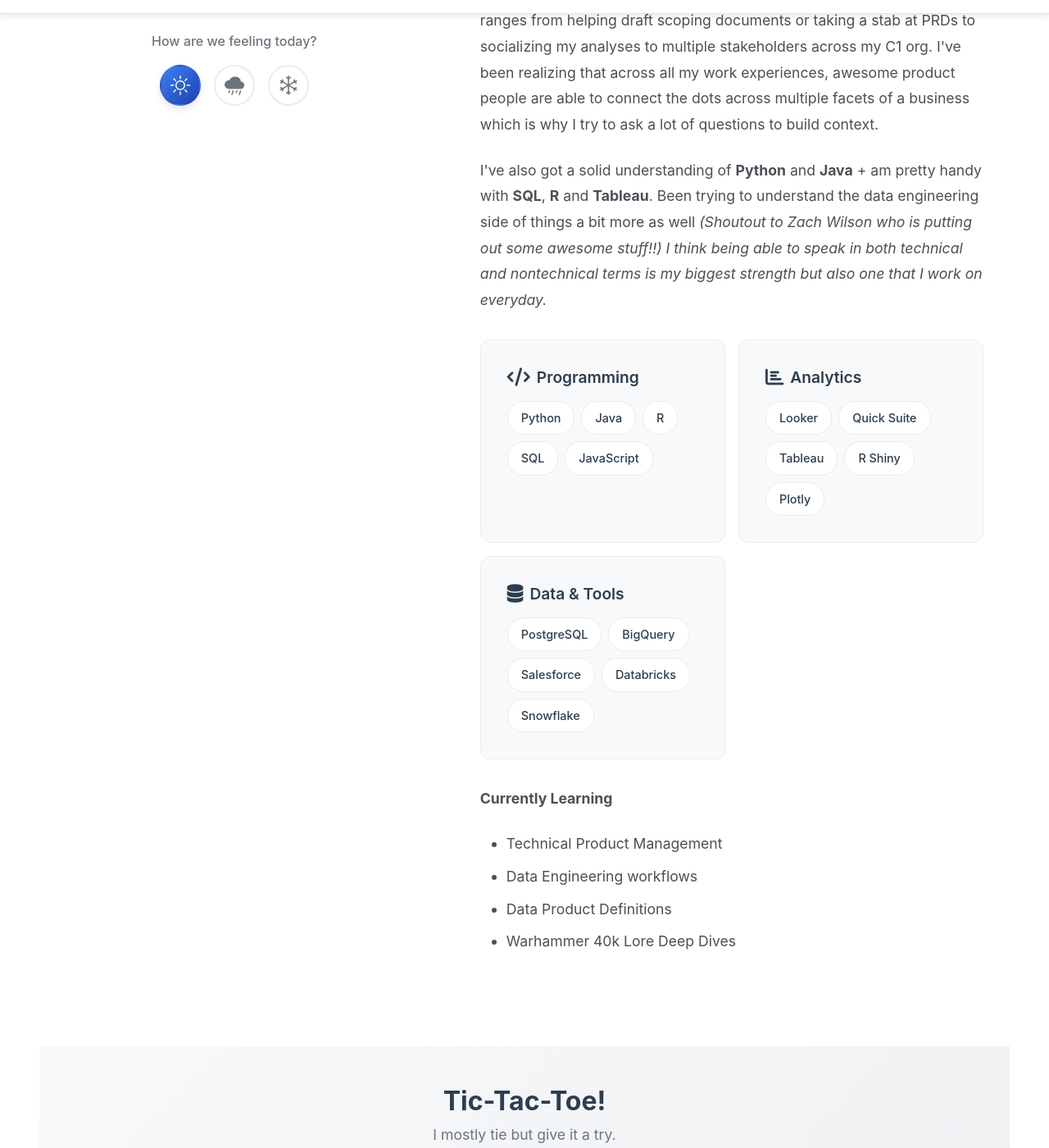
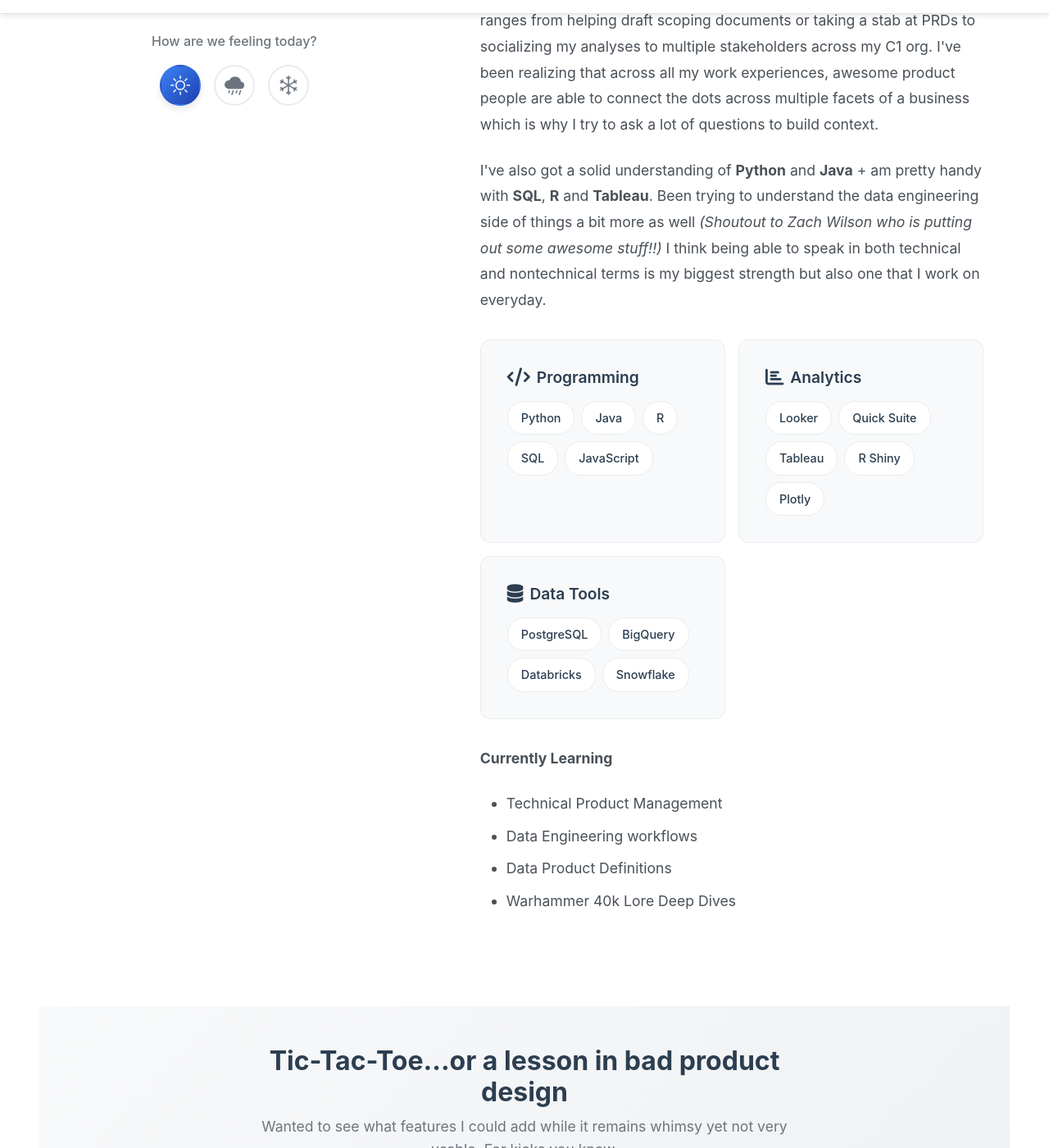
Before and after one commit to kaungthiha/kaungthiha.github.io, a Jekyll site: the page built from index.html, in a window 1280 px wide and 1400 px high, scrolled down 744 px. Shown: the whole window at 82% size. Built offline with Jekyll 4.4.1, drawn with Linux system fonts in a browser that asks for light colours; the list of posts is cut into pages by our own code; some of the changed text lies outside the part shown.

Commit message:
Claude Cleanup

```diff
--- a/index.html
+++ b/index.html
@@ -69,7 +69,7 @@
 
           <h2>What I'm Up To</h2>
           <p>Nowadays, I like playing around with data to build cool products. I've had a bunch of experience close to product(prod.ops + data products) but never a formal PM position though I am trying to change that. In the meantime, I try to take a product minded approach in my day to day work, as well as the small utilities I'm cooking alongside AI dev tools. This ranges from helping draft scoping documents or taking a stab at PRDs to socializing my analyses to multiple stakeholders across my C1 org. I've been realizing that across all my work experiences, awesome product people are able to connect the dots across multiple facets of a business which is why I try to ask a lot of questions to build context. </p>
-          <p>I've also got a solid understanding of <strong>Python</strong> and <strong>Java</strong> + am pretty handy with <strong>SQL</strong>, <strong>R</strong> and <strong>Tableau</strong>. Been trying to understand the data engineering side of things a bit more as well <em>(Shoutout to Zach Wilson who is putting out some awesome stuff!!) I think being able to speak in both technical and nontechnical terms is my biggest strength but also one that I work on everyday. </em></p></p>
+          <p>I've also got a solid understanding of <strong>Python</strong> and <strong>Java</strong> + am pretty handy with <strong>SQL</strong>, <strong>R</strong> and <strong>Tableau</strong>. Been trying to understand the data engineering side of things a bit more as well <em>(Shoutout to Zach Wilson who is putting out some awesome stuff!!)</em> I think being able to speak in both technical and nontechnical terms is my biggest strength but also one that I work on everyday. </p></p>
           <div class="skills-grid">
             <div class="skill-category">
               <h4><i class="fas fa-code"></i> Programming</h4>
@@ -92,11 +92,10 @@
               </div>
             </div>
             <div class="skill-category">
-              <h4><i class="fas fa-database"></i> Data & Tools</h4>
+              <h4><i class="fas fa-database"></i> Data Tools</h4>
               <div class="skill-tags">
                 <span class="skill-tag">PostgreSQL</span>
                 <span class="skill-tag">BigQuery</span>
-                <span class="skill-tag">Salesforce</span>
                 <span class="skill-tag">Databricks</span>
                 <span class="skill-tag">Snowflake</span>
               </div>
@@ -117,11 +116,11 @@
     </div>
   </section>
 
-  <!-- Random Tic-Tac-Toe Game -->
+  <!-- Random Tic-Tac-Toe Game < !-->
   <section class="game-section">
     <div class="game-wrapper">
-      <h2 class="game-title">Tic-Tac-Toe!</h2>
-      <p class="game-subtitle">I mostly tie but give it a try.</p>
+      <h2 class="game-title">Tic-Tac-Toe...or a lesson in bad product design </h2>
+      <p class="game-subtitle">Wanted to see what features I could add while it remains whimsy yet not very usable. For kicks you know. </p>
 
       <div class="game-container">
         <div class="game-info">
@@ -157,7 +156,7 @@
         </div>
 
         <div class="game-controls">
-          <button class="btn-reset" id="reset-btn">Run it back/button>
+          <button class="btn-reset" id="reset-btn">Run it back </button>
           <button class="btn-reset-score" id="reset-score-btn">Reset</button>
         </div>
 
```
